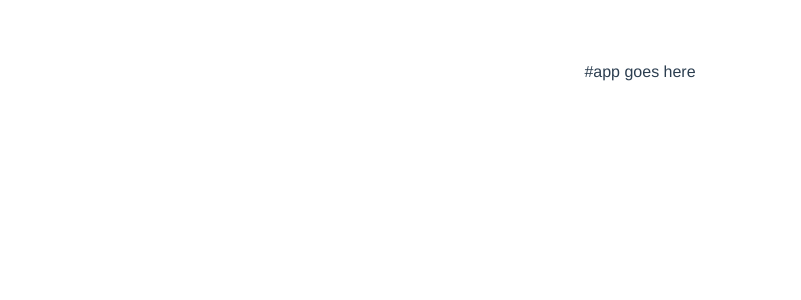
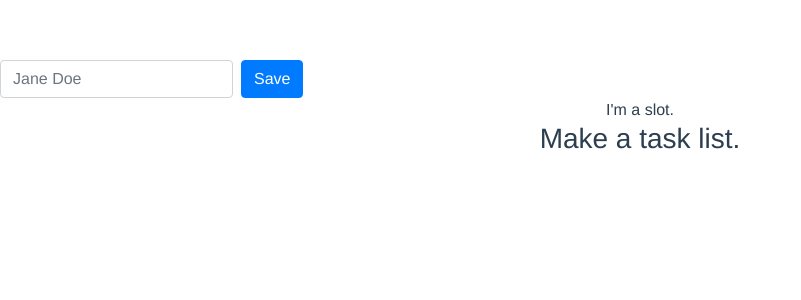
Before and after one commit to MatthieuJasselette/vuejs-learning-environment, a Vue app in the folder task-list/: page / in a window 1280 px wide. Shown: the top 300 px of the page, without its empty margins (0-801 px from the left). Built offline with nearby package versions, Linux system fonts and the light colour scheme; the HTML template or start-up script is replaced by a standard one.

Commit message:
rework task display & add newtask component to house the new task form

```diff
--- a/task-list/src/App.vue
+++ b/task-list/src/App.vue
@@ -1,14 +1,27 @@
 <template>
   <div id="app">
-    #app goes here
+    <NewTask>I'm a slot.</NewTask>
+    <h3 v-for="task of tasks" :key="task.id">{{ task.title }}</h3>
   </div>
 </template>
 
 <script>
+import Tasks from './tasks.js';
+import NewTask from './components/NewTask.vue';
 
 export default {
   name: 'app',
   components: {
+    NewTask
+  },
+  data() {
+    return{
+      tasks: []
+    }
+  },
+  mounted() {
+    const initialTask = new Tasks("Make a task list.")
+    this.tasks.push(initialTask)
   }
 }
 </script>
--- /dev/null
+++ b/task-list/src/components/NewTask.vue
@@ -0,0 +1,34 @@
+<template>
+    <div>
+        <b-form inline>
+            <label class="sr-only" for="inline-form-input-name">Name</label>
+            <b-input
+            id="inline-form-input-name"
+            class="mb-2 mr-sm-2 mb-sm-0"
+            placeholder="Jane Doe"
+            ></b-input>
+
+            <b-button variant="primary">Save</b-button>
+        </b-form>
+        <slot></slot>
+    </div>
+</template>
+
+<script>
+
+export default {
+    name: "NewTask",
+    props: {
+
+    },
+    data() {
+        return {
+
+        }
+    },
+}
+</script>
+
+<style scoped>
+
+</style>
```
